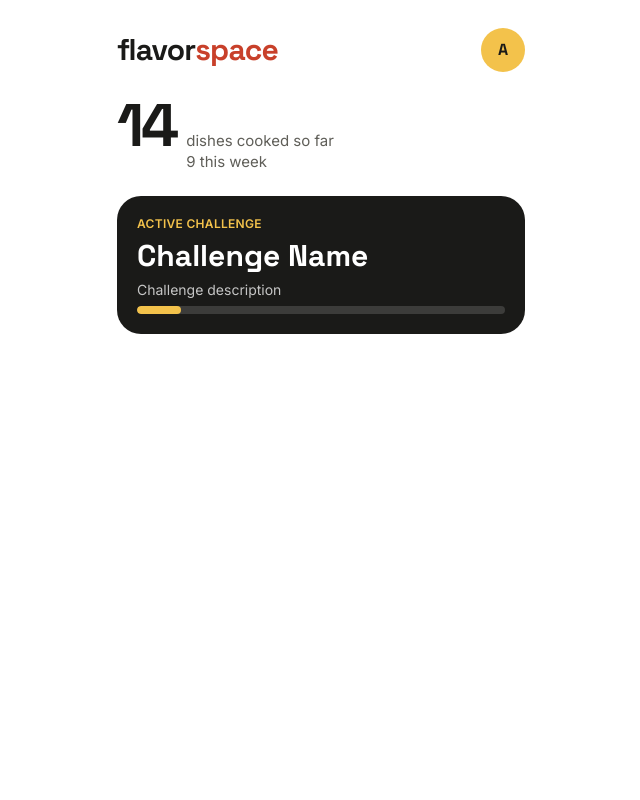
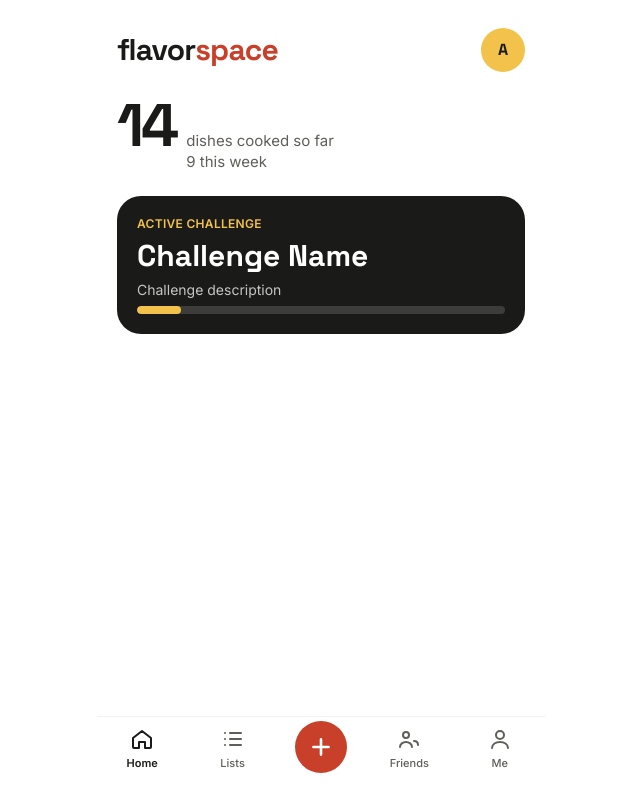
Before and after one commit to tosterabgx/flavorspace, a Next.js app: page / in a window 1280 px wide. Shown: the whole page, without its empty margins (319-959 px from the left). Built offline with nearby package versions, Linux system fonts and the light colour scheme.

Commit message:
feat: add tab bar

```diff
--- /dev/null
+++ b/src/app/(app)/layout.tsx
@@ -0,0 +1,10 @@
+import TabBar from "@/components/tab-bar";
+
+export default function AppLayout({ children }: LayoutProps<"/">) {
+  return (
+    <>
+      <div className="pb-28">{children}</div>
+      <TabBar />
+    </>
+  );
+}
--- /dev/null
+++ b/src/components/tab-bar.tsx
@@ -0,0 +1,79 @@
+"use client";
+import Link from "next/link";
+import { usePathname } from "next/navigation";
+
+const tabs = [
+  {
+    href: "/",
+    label: "Home",
+    d: "M3 11l9-7 9 7v9a1 1 0 0 1-1 1h-5v-6H9v6H4a1 1 0 0 1-1-1z",
+  },
+  {
+    href: "/challenges",
+    label: "Lists",
+    d: "M9 6h11M9 12h11M9 18h11M4 6h.01M4 12h.01M4 18h.01",
+  },
+  {
+    href: "/friends",
+    label: "Friends",
+    d: "M9 11a3 3 0 1 0 0-6 3 3 0 0 0 0 6zM3 20c0-3 3-5 6-5s6 2 6 5M17 14c2.5 0 4 1.6 4 4",
+  },
+  {
+    href: "/me",
+    label: "Me",
+    d: "M12 12a4 4 0 1 0 0-8 4 4 0 0 0 0 8zM4 21c0-4 4-6 8-6s8 2 8 6",
+  },
+];
+
+function Tab({ href, label, d }: (typeof tabs)[number]) {
+  const active = usePathname() === href;
+  return (
+    <Link
+      href={href}
+      className={`flex min-w-14 flex-col items-center gap-1 text-[11px] ${active ? "font-semibold text-ink" : "font-medium text-muted"}`}
+    >
+      <svg
+        aria-hidden="true"
+        width="24"
+        height="24"
+        viewBox="0 0 24 24"
+        fill="none"
+        stroke="currentColor"
+        strokeWidth="2"
+        strokeLinecap="round"
+        strokeLinejoin="round"
+      >
+        <path d={d} />
+      </svg>
+      {label}
+    </Link>
+  );
+}
+
+export default function TabBar() {
+  return (
+    <nav className="fixed inset-x-0 bottom-0 mx-auto flex h-21 max-w-md items-start justify-around border-t border-surface bg-white pt-2.5">
+      <Tab {...tabs[0]} />
+      <Tab {...tabs[1]} />
+      <Link
+        href="/log"
+        className="-mt-1.5 flex size-13 items-center justify-center rounded-full bg-tomato text-white"
+      >
+        <svg
+          aria-hidden="true"
+          width="26"
+          height="26"
+          viewBox="0 0 24 24"
+          fill="none"
+          stroke="currentColor"
+          strokeWidth="2.4"
+          strokeLinecap="round"
+        >
+          <path d="M12 5v14M5 12h14" />
+        </svg>
+      </Link>
+      <Tab {...tabs[2]} />
+      <Tab {...tabs[3]} />
+    </nav>
+  );
+}
--- a/src/proxy.ts
+++ b/src/proxy.ts
@@ -19,7 +19,11 @@ export async function proxy(request: NextRequest) {
     },
   );
 
-  await supabase.auth.getUser();
+  const user = (await supabase.auth.getUser()).data.user;
+  const isAuthPage = ["/login", "/signup"].includes(request.nextUrl.pathname);
+  if (!user && !isAuthPage) return NextResponse.redirect(new URL("/login", request.url));
+  if (user && isAuthPage) return NextResponse.redirect(new URL("/", request.url));
+
   return response;
 }
 
```
Also changed, not shown: src/app/(app)/page.tsx (renamed from src/app/page.tsx), src/app/(app)/recipe/[name]/page.tsx (renamed from src/app/recipe/[name]/page.tsx).
